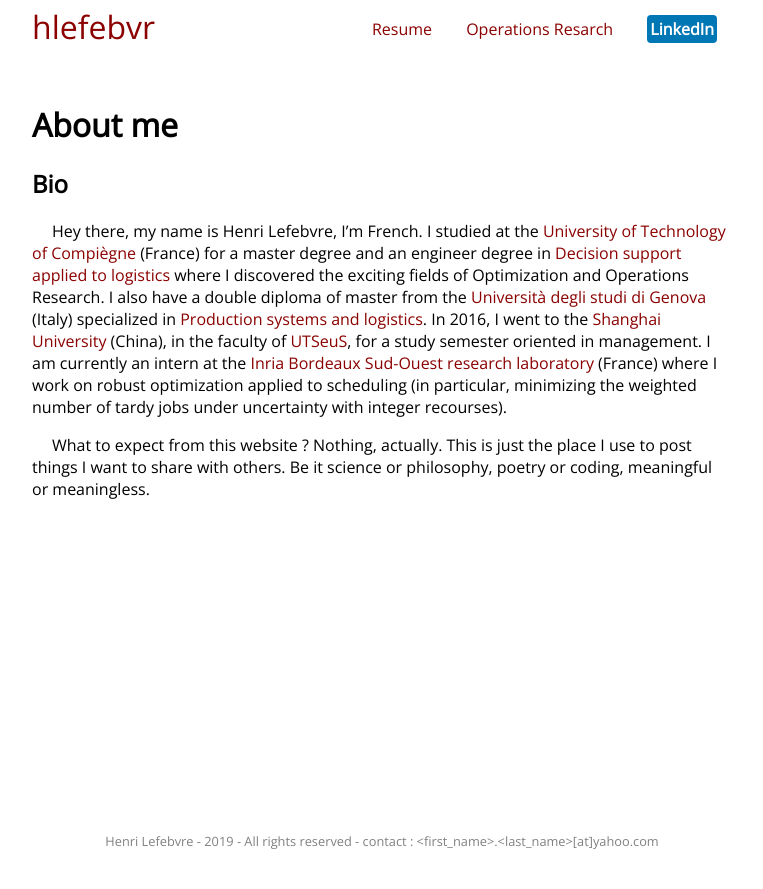
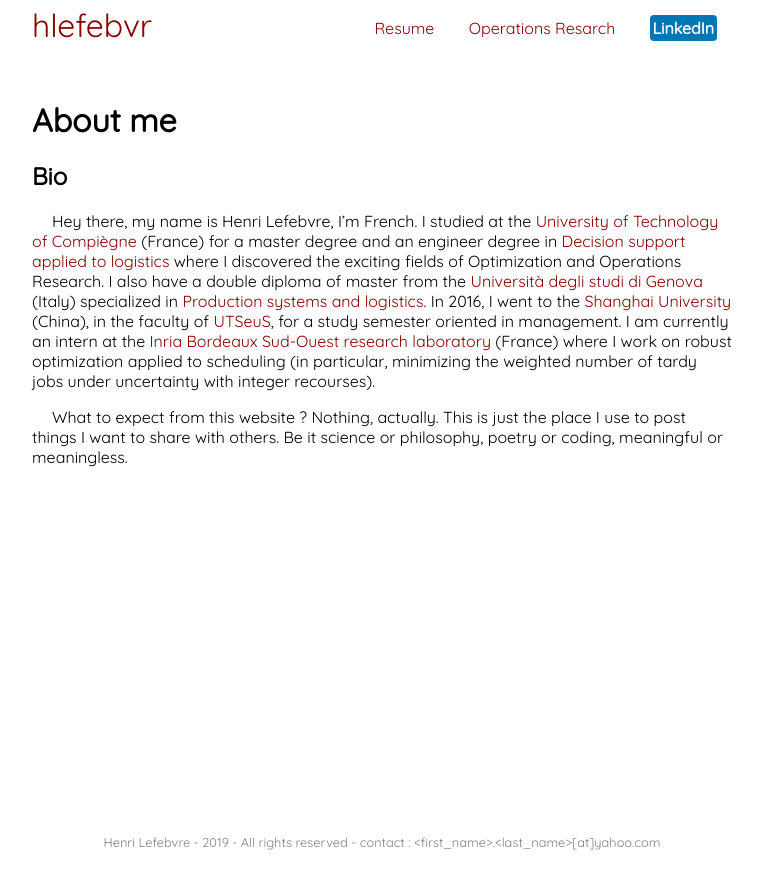
Before and after one commit to hlefebvr/hlefebvr.github.io, a Jekyll site: the page built from index.md, in a window 1280 px wide. Shown: the top 889 px of the page, without its empty margins (258-1021 px from the left). Built offline with Jekyll 4.4.1, drawn with Linux system fonts in a browser that asks for light colours.

Commit message:
change font

```diff
--- a/_includes/head.html
+++ b/_includes/head.html
@@ -8,7 +8,7 @@
         {{ page.title }} &middot; {{ site.title }}
       {% endif %}
     </title>
-    <link href="https://fonts.googleapis.com/css?family=Open+Sans" rel="stylesheet">
+    <link href="https://fonts.googleapis.com/css?family=Quicksand" rel="stylesheet">
     <link rel="stylesheet" href="/public/css/design.css">
     <script src='https://cdnjs.cloudflare.com/ajax/libs/mathjax/2.7.5/latest.js?config=TeX-MML-AM_CHTML' async></script>
 </head>
--- a/public/css/design.css
+++ b/public/css/design.css
@@ -1,5 +1,5 @@
 * {
-    font-family: 'Open Sans', sans-serif;
+    font-family: 'Quicksand', sans-serif;
 }
 html, body {
     margin: 0;
```
